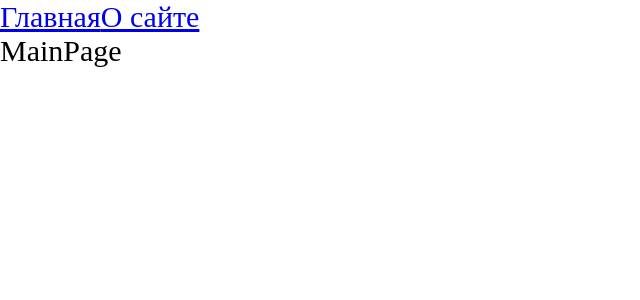
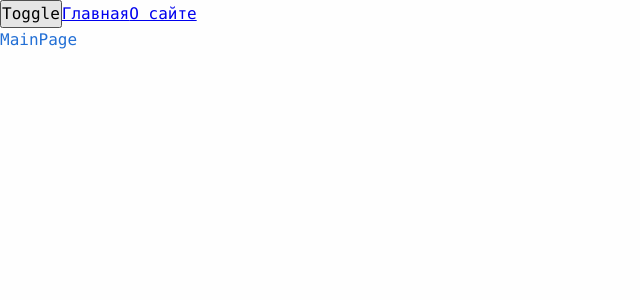
Before and after one commit to kathriciya/production-project, a React app: page / in a window 1280 px wide. Shown: the top 300 px of the page, without its empty margins (0-640 px from the left). Built offline with nearby package versions, Linux system fonts and the light colour scheme.

Commit message:
add themes

```diff
--- a/src/App.tsx
+++ b/src/App.tsx
@@ -1,12 +1,15 @@
 import { Suspense } from 'react';
 import { Link, Route, Routes } from 'react-router-dom';
-import './index.scss';
 import { AboutPageAsync } from './pages/AboutPage/AboutPage.async';
 import { MainPageAsync } from './pages/MainPage/MainPage.async';
+import './styles/index.scss';
+import { useTheme } from './theme/useTheme';
 
 const App = () => {
+  const { theme, toggleTheme } = useTheme();
   return (
-    <div className="app">
+    <div className={`app ${theme}`}>
+      <button onClick={toggleTheme}>Toggle</button>
       <Link to={'/'}>Главная</Link>
       <Link to={'/about'}>О сайте</Link>
 
--- a/src/index.scss
+++ /dev/null
@@ -1,9 +0,0 @@
-* {
-  margin: 0;
-  padding: 0;
-  box-sizing: border-box;
-}
-
-.app {
-  font-size: 30px;
-}
--- a/src/index.tsx
+++ b/src/index.tsx
@@ -1,10 +1,13 @@
 import { render } from 'react-dom';
 import { BrowserRouter } from 'react-router-dom';
 import App from './App';
+import ThemeProvider from './theme/ThemeProvider';
 
 render(
   <BrowserRouter>
-    <App />
+    <ThemeProvider>
+      <App />
+    </ThemeProvider>
   </BrowserRouter>,
   document.getElementById('root')
 );
--- /dev/null
+++ b/src/styles/index.scss
@@ -0,0 +1,11 @@
+@import './variables/global';
+@import 'reset';
+@import './themes/dark';
+@import './themes/normal';
+
+.app {
+  font: var(--font-m);
+  background: var(--bg-color);
+  color: var(--primary-color);
+  min-height: 100vh;
+}
--- /dev/null
+++ b/src/styles/reset.scss
@@ -0,0 +1,13 @@
+* {
+  margin: 0;
+  padding: 0;
+  box-sizing: border-box;
+}
+
+input,
+textarea,
+button,
+select {
+  margin: 0;
+  font: inherit;
+}
--- /dev/null
+++ b/src/styles/themes/dark.scss
@@ -0,0 +1,5 @@
+.app.dark {
+  --bg-color: rgba(59, 59, 73, 0.839);
+  --primary-color: rgba(28, 239, 28, 0.542);
+  --secondary-color: rgb(197, 234, 13);
+}
--- /dev/null
+++ b/src/styles/themes/normal.scss
@@ -0,0 +1,5 @@
+.app.light {
+  --bg-color: #fefefe;
+  --primary-color: #226fd5;
+  --secondary-color: #272727c6;
+}
--- /dev/null
+++ b/src/styles/variables/global.scss
@@ -0,0 +1,9 @@
+:root {
+  --font-family-main: Consolas, 'Times New Roman', Serif;
+  --font-size-m: 16px;
+  --font-line-m: 24px;
+  --font-m: var(--font-size-m) / var(--font-line-m) var(--font-family-main);
+  --font-size-l: 24px;
+  --font-line-l: 32px;
+  --font-l: var(--font-size-l) / var(--font-line-l) var(--font-family-main);
+}
--- /dev/null
+++ b/src/theme/ThemeContext.tsx
@@ -0,0 +1,15 @@
+import { createContext } from 'react';
+
+export enum Theme {
+  LIGHT = 'light',
+  DARK = 'dark',
+}
+
+export interface ThemeContextProps {
+  theme?: Theme;
+  setTheme?: (theme: Theme) => void;
+}
+
+export const ThemeContext = createContext<ThemeContextProps>({});
+
+export const LOCAL_STORAGE_THEME_KEY = 'theme';
--- /dev/null
+++ b/src/theme/ThemeProvider.tsx
@@ -0,0 +1,22 @@
+import { FC, useMemo, useState } from 'react';
+import { LOCAL_STORAGE_THEME_KEY, Theme, ThemeContext } from './ThemeContext';
+
+const defaultTheme =
+  (localStorage.getItem(LOCAL_STORAGE_THEME_KEY) as Theme) || Theme.LIGHT;
+
+const ThemeProvider: FC = ({ children }) => {
+  const [theme, setTheme] = useState<Theme>(defaultTheme);
+
+  const defaultProps = useMemo(
+    () => ({ theme: theme, setTheme: setTheme }),
+    [theme]
+  );
+
+  return (
+    <ThemeContext.Provider value={defaultProps}>
+      {children}
+    </ThemeContext.Provider>
+  );
+};
+
+export default ThemeProvider;
--- /dev/null
+++ b/src/theme/useTheme.tsx
@@ -0,0 +1,19 @@
+import { useContext } from 'react';
+import { LOCAL_STORAGE_THEME_KEY, Theme, ThemeContext } from './ThemeContext';
+
+interface UseThemeResult {
+  toggleTheme: () => void;
+  theme: Theme;
+}
+
+export function useTheme(): UseThemeResult {
+  const { theme, setTheme } = useContext(ThemeContext);
+
+  const toggleTheme = () => {
+    const newTheme = theme === Theme.DARK ? Theme.LIGHT : Theme.DARK;
+    setTheme(newTheme);
+    localStorage.setItem(LOCAL_STORAGE_THEME_KEY, newTheme);
+  };
+
+  return { theme, toggleTheme };
+}
```
Also changed, not shown: 3 other files (tests, documents, lock files or other folders).
